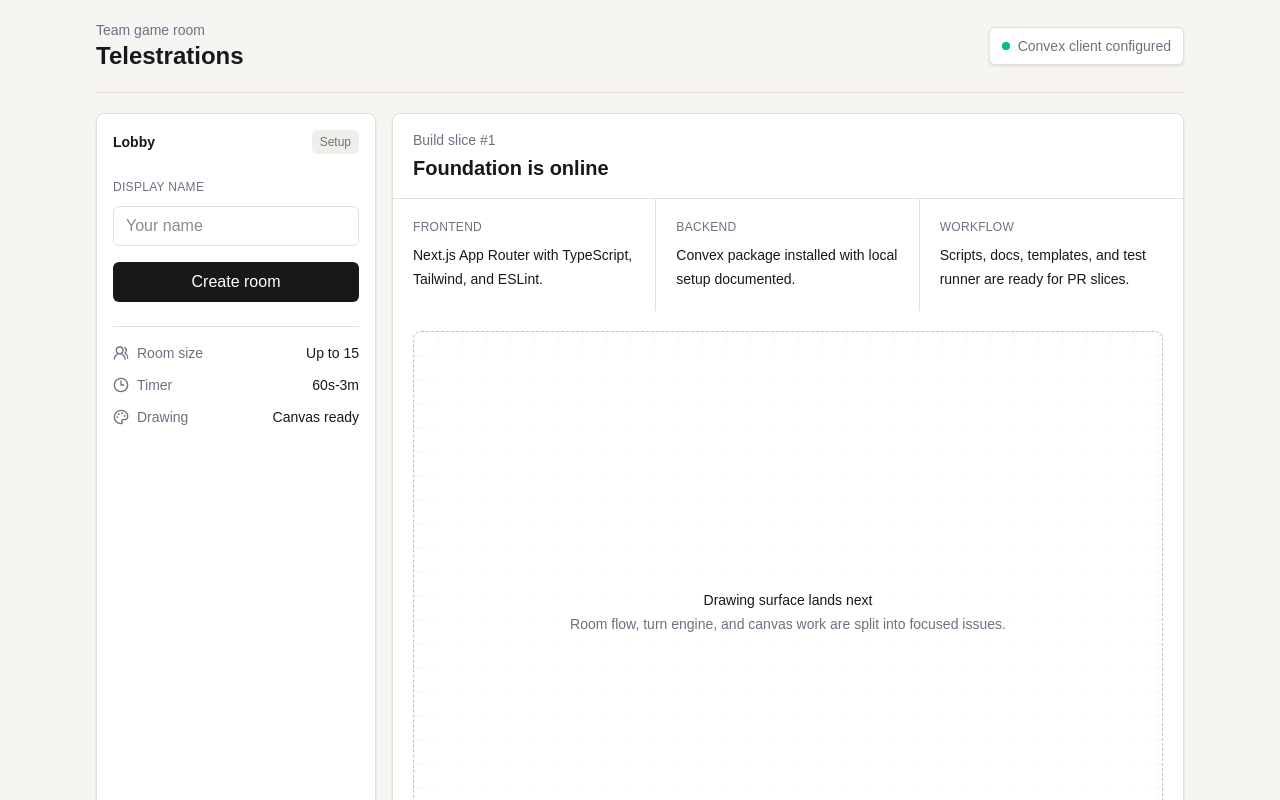
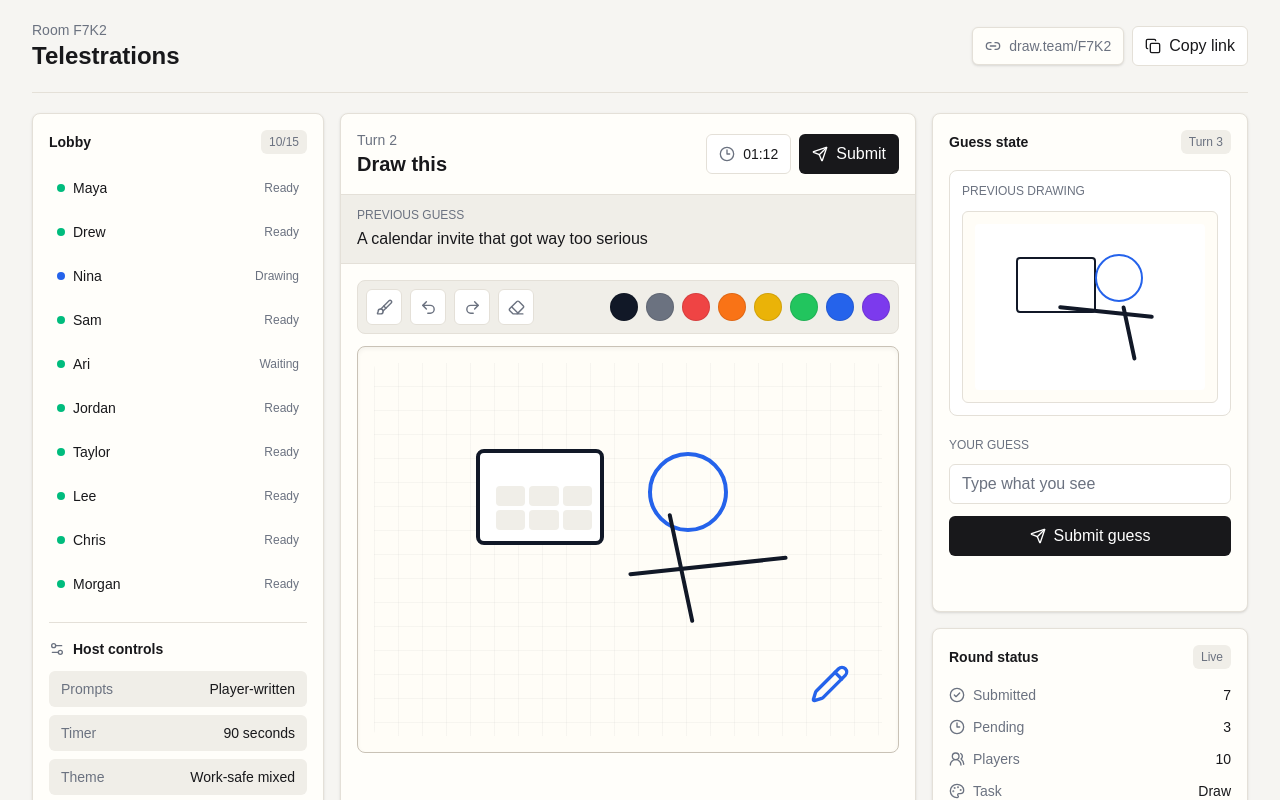
Before and after one commit to zoelsner/telestrations, a Next.js app: page / in a window 1280 px wide. Shown: the top 800 px of the page. Built offline with nearby package versions, Linux system fonts and the light colour scheme; no server answers.

Commit message:
feat(ui): build active task app shell
Add the lobby, draw task, guess task, drawing controls, and reusable UI primitives for the initial product shell. Guard the active-turn rule with a domain test so players only see the immediately previous entry.

Issue: #5
PR: #28

```diff
--- a/src/app/globals.css
+++ b/src/app/globals.css
@@ -6,9 +6,12 @@
   --app-muted: #6b7280;
   --app-border: #e4e0d8;
   --app-border-strong: #c9c2b6;
+  --app-panel: #fffefa;
   --app-soft: #f0eee8;
   --app-accent: #2563eb;
   --app-accent-soft: #dbeafe;
+  --paper: #fffdf7;
+  --ink: #111827;
   --background: var(--app-background);
   --foreground: var(--app-foreground);
 }
--- a/src/app/page.tsx
+++ b/src/app/page.tsx
@@ -1,99 +1,272 @@
-import { Clock3, Palette, UsersRound } from "lucide-react";
+import {
+  Brush,
+  CheckCircle2,
+  Clock3,
+  Copy,
+  Eraser,
+  Link2,
+  Palette,
+  Pencil,
+  Redo2,
+  Send,
+  Settings2,
+  Undo2,
+  UsersRound,
+} from "lucide-react";
 import type { ReactNode } from "react";
 
-import { bootstrapStatus } from "@/domain/bootstrap-status";
+import { Button, IconButton, Panel, TextInput } from "@/components/ui";
+import { activeTaskPreview } from "@/domain/active-task-preview";
+
+const players = [
+  { name: "Maya", state: "Ready" },
+  { name: "Drew", state: "Ready" },
+  { name: "Nina", state: "Drawing" },
+  { name: "Sam", state: "Ready" },
+  { name: "Ari", state: "Waiting" },
+  { name: "Jordan", state: "Ready" },
+  { name: "Taylor", state: "Ready" },
+  { name: "Lee", state: "Ready" },
+  { name: "Chris", state: "Ready" },
+  { name: "Morgan", state: "Ready" },
+];
+
+const swatches = [
+  "#111827",
+  "#6b7280",
+  "#ef4444",
+  "#f97316",
+  "#eab308",
+  "#22c55e",
+  "#2563eb",
+  "#7c3aed",
+];
 
 export default function Home() {
   return (
     <main className="min-h-screen bg-[var(--app-background)] text-[var(--app-foreground)]">
-      <div className="mx-auto flex min-h-screen w-full max-w-6xl flex-col px-4 py-5 sm:px-6 lg:px-8">
-        <header className="flex flex-col gap-4 border-b border-[var(--app-border)] pb-5 sm:flex-row sm:items-center sm:justify-between">
+      <div className="mx-auto flex min-h-screen w-full max-w-[1440px] flex-col px-4 py-5 sm:px-6 lg:px-8">
+        <header className="flex flex-col gap-4 border-b border-[var(--app-border)] pb-5 xl:flex-row xl:items-center xl:justify-between">
           <div>
-            <p className="text-sm font-medium text-[var(--app-muted)]">Team game room</p>
+            <p className="text-sm font-medium text-[var(--app-muted)]">Room F7K2</p>
             <h1 className="text-2xl font-semibold tracking-normal text-[var(--app-foreground)]">
               Telestrations
             </h1>
           </div>
-          <div className="flex items-center gap-2 rounded-md border border-[var(--app-border)] bg-white px-3 py-2 text-sm text-[var(--app-muted)] shadow-sm">
-            <span className="h-2 w-2 rounded-full bg-emerald-500" aria-hidden="true" />
-            {bootstrapStatus.convex}
+          <div className="flex flex-col gap-2 sm:flex-row sm:items-center">
+            <div className="inline-flex items-center gap-2 rounded-md border border-[var(--app-border)] bg-[var(--app-panel)] px-3 py-2 text-sm text-[var(--app-muted)] shadow-sm">
+              <Link2 size={16} />
+              draw.team/F7K2
+            </div>
+            <Button>
+              <Copy size={16} />
+              Copy link
+            </Button>
           </div>
         </header>
 
-        <section className="grid flex-1 gap-4 py-5 lg:grid-cols-[280px_1fr]">
-          <aside className="rounded-lg border border-[var(--app-border)] bg-white p-4 shadow-sm">
-            <div className="flex items-center justify-between">
-              <h2 className="text-sm font-semibold text-[var(--app-foreground)]">Lobby</h2>
-              <span className="rounded-md bg-[var(--app-soft)] px-2 py-1 text-xs text-[var(--app-muted)]">
-                Setup
-              </span>
-            </div>
+        <section className="grid flex-1 gap-4 py-5 xl:grid-cols-[292px_minmax(0,1fr)_316px]">
+          <Panel className="flex flex-col p-4">
+            <SectionHeader label="Lobby" meta={`${players.length}/15`} />
 
-            <div className="mt-5 space-y-4">
-              <label className="block">
-                <span className="text-xs font-medium uppercase tracking-wide text-[var(--app-muted)]">
-                  Display name
-                </span>
-                <input
-                  className="mt-2 h-10 w-full rounded-md border border-[var(--app-border)] bg-white px-3 text-sm outline-none transition focus:border-[var(--app-accent)] focus:ring-4 focus:ring-[var(--app-accent-soft)]"
-                  placeholder="Your name"
-                />
-              </label>
-
-              <button className="flex h-10 w-full items-center justify-center rounded-md bg-[var(--app-foreground)] px-4 text-sm font-medium text-white transition hover:bg-black">
-                Create room
-              </button>
-            </div>
-
-            <div className="mt-6 space-y-3 border-t border-[var(--app-border)] pt-4">
-              <StatRow icon={<UsersRound size={16} />} label="Room size" value="Up to 15" />
-              <StatRow icon={<Clock3 size={16} />} label="Timer" value="60s-3m" />
-              <StatRow icon={<Palette size={16} />} label="Drawing" value="Canvas ready" />
-            </div>
-          </aside>
-
-          <section className="rounded-lg border border-[var(--app-border)] bg-white shadow-sm">
-            <div className="border-b border-[var(--app-border)] px-5 py-4">
-              <p className="text-sm font-medium text-[var(--app-muted)]">Build slice #1</p>
-              <h2 className="mt-1 text-xl font-semibold text-[var(--app-foreground)]">
-                Foundation is online
-              </h2>
-            </div>
-
-            <div className="grid gap-0 md:grid-cols-3">
-              {bootstrapStatus.items.map((item) => (
+            <div className="mt-4 space-y-2">
+              {players.map((player) => (
                 <div
-                  className="border-b border-[var(--app-border)] p-5 md:border-b-0 md:border-r last:md:border-r-0"
-                  key={item.label}
+                  className="flex h-9 items-center justify-between rounded-md px-2 text-sm hover:bg-[var(--app-soft)]"
+                  key={player.name}
                 >
-                  <p className="text-xs font-medium uppercase tracking-wide text-[var(--app-muted)]">
-                    {item.label}
-                  </p>
-                  <p className="mt-2 text-sm leading-6 text-[var(--app-foreground)]">
-                    {item.value}
-                  </p>
+                  <div className="flex min-w-0 items-center gap-2">
+                    <span
+                      className={`h-2 w-2 rounded-full ${
+                        player.state === "Drawing" ? "bg-[var(--app-accent)]" : "bg-emerald-500"
+                      }`}
+                      aria-hidden="true"
+                    />
+                    <span className="truncate">{player.name}</span>
+                  </div>
+                  <span className="text-xs text-[var(--app-muted)]">{player.state}</span>
                 </div>
               ))}
             </div>
 
-            <div className="p-5">
-              <div className="aspect-[4/3] w-full rounded-lg border border-dashed border-[var(--app-border-strong)] bg-[linear-gradient(0deg,rgba(17,24,39,0.03)_1px,transparent_1px),linear-gradient(90deg,rgba(17,24,39,0.03)_1px,transparent_1px)] bg-[size:24px_24px] p-4">
-                <div className="flex h-full items-center justify-center rounded-md bg-white/80 text-center">
-                  <div>
-                    <p className="text-sm font-medium text-[var(--app-foreground)]">
-                      Drawing surface lands next
-                    </p>
-                    <p className="mt-1 text-sm text-[var(--app-muted)]">
-                      Room flow, turn engine, and canvas work are split into focused issues.
-                    </p>
-                  </div>
-                </div>
+            <div className="mt-5 border-t border-[var(--app-border)] pt-4">
+              <SectionHeader label="Host controls" icon={<Settings2 size={16} />} />
+              <div className="mt-3 grid gap-2">
+                <SettingRow label="Prompts" value="Player-written" />
+                <SettingRow label="Timer" value="90 seconds" />
+                <SettingRow label="Theme" value="Work-safe mixed" />
+                <SettingRow label="Turns" value="Auto" />
               </div>
             </div>
-          </section>
+          </Panel>
+
+          <Panel className="min-w-0 overflow-hidden">
+            <div className="flex flex-col gap-3 border-b border-[var(--app-border)] p-4 lg:flex-row lg:items-center lg:justify-between">
+              <div>
+                <p className="text-sm font-medium text-[var(--app-muted)]">
+                  Turn {activeTaskPreview.drawTask.currentTurn}
+                </p>
+                <h2 className="text-xl font-semibold">{activeTaskPreview.drawTask.title}</h2>
+              </div>
+              <div className="flex items-center gap-2">
+                <Timer value={activeTaskPreview.drawTask.timer} />
+                <Button variant="primary">
+                  <Send size={16} />
+                  Submit
+                </Button>
+              </div>
+            </div>
+
+            <div className="border-b border-[var(--app-border)] bg-[var(--app-soft)] px-4 py-3">
+              <p className="text-xs font-medium uppercase text-[var(--app-muted)]">
+                {activeTaskPreview.drawTask.visibleEntry.label}
+              </p>
+              <p className="mt-1 text-base font-medium">
+                {activeTaskPreview.drawTask.visibleEntry.value}
+              </p>
+            </div>
+
+            <div className="p-4">
+              <DrawingToolbar />
+              <DrawingCanvas />
+            </div>
+          </Panel>
+
+          <div className="grid gap-4">
+            <Panel className="p-4">
+              <SectionHeader
+                label="Guess state"
+                meta={`Turn ${activeTaskPreview.guessTask.currentTurn}`}
+              />
+              <div className="mt-4 rounded-lg border border-[var(--app-border)] bg-white p-3">
+                <p className="text-xs font-medium uppercase text-[var(--app-muted)]">
+                  {activeTaskPreview.guessTask.visibleEntry.label}
+                </p>
+                <SketchPreview />
+              </div>
+              <label className="mt-4 block">
+                <span className="text-xs font-medium uppercase text-[var(--app-muted)]">
+                  Your guess
+                </span>
+                <TextInput className="mt-2" placeholder="Type what you see" />
+              </label>
+              <Button className="mt-3 w-full" variant="primary">
+                <Send size={16} />
+                Submit guess
+              </Button>
+            </Panel>
+
+            <Panel className="p-4">
+              <SectionHeader label="Round status" meta="Live" />
+              <div className="mt-4 space-y-3">
+                <StatRow icon={<CheckCircle2 size={16} />} label="Submitted" value="7" />
+                <StatRow icon={<Clock3 size={16} />} label="Pending" value="3" />
+                <StatRow icon={<UsersRound size={16} />} label="Players" value="10" />
+                <StatRow icon={<Palette size={16} />} label="Task" value="Draw" />
+              </div>
+            </Panel>
+          </div>
         </section>
       </div>
     </main>
+  );
+}
+
+function DrawingToolbar() {
+  return (
+    <div className="mb-3 flex flex-col gap-3 rounded-lg border border-[var(--app-border)] bg-[var(--app-soft)] p-2 sm:flex-row sm:items-center sm:justify-between">
+      <div className="flex items-center gap-2 overflow-x-auto">
+        <IconButton label="Brush">
+          <Brush size={17} />
+        </IconButton>
+        <IconButton label="Undo">
+          <Undo2 size={17} />
+        </IconButton>
+        <IconButton label="Redo">
+          <Redo2 size={17} />
+        </IconButton>
+        <IconButton label="Clear">
+          <Eraser size={17} />
+        </IconButton>
+      </div>
+      <div className="flex items-center gap-2 overflow-x-auto">
+        {swatches.map((color) => (
+          <button
+            aria-label={`Use ${color}`}
+            className="h-7 w-7 shrink-0 rounded-full border border-black/10 ring-offset-2 transition focus:outline-none focus:ring-2 focus:ring-[var(--app-accent)]"
+            key={color}
+            style={{ backgroundColor: color }}
+            type="button"
+          />
+        ))}
+      </div>
+    </div>
+  );
+}
+
+function DrawingCanvas() {
+  return (
+    <div className="aspect-[4/3] min-h-[360px] w-full rounded-lg border border-[var(--app-border-strong)] bg-[var(--paper)] p-4 shadow-inner">
+      <div className="relative h-full overflow-hidden rounded-md bg-[linear-gradient(0deg,rgba(17,24,39,0.035)_1px,transparent_1px),linear-gradient(90deg,rgba(17,24,39,0.035)_1px,transparent_1px)] bg-[size:24px_24px]">
+        <div className="absolute left-[20%] top-[23%] h-24 w-32 rounded-lg border-4 border-[var(--ink)] bg-white" />
+        <div className="absolute left-[24%] top-[33%] grid h-11 w-24 grid-cols-3 gap-1">
+          {Array.from({ length: 6 }).map((_, index) => (
+            <span className="rounded-sm bg-[var(--app-soft)]" key={index} />
+          ))}
+        </div>
+        <div className="absolute left-[54%] top-[24%] h-20 w-20 rounded-full border-4 border-[var(--app-accent)]" />
+        <div className="absolute left-[60%] top-[40%] h-28 w-1 -rotate-12 rounded-full bg-[var(--ink)]" />
+        <div className="absolute left-[50%] top-[54%] h-1 w-40 -rotate-6 rounded-full bg-[var(--ink)]" />
+        <Pencil className="absolute bottom-8 right-8 text-[var(--app-accent)]" size={40} />
+      </div>
+    </div>
+  );
+}
+
+function SketchPreview() {
+  return (
+    <div className="mt-3 aspect-[4/3] rounded-md border border-[var(--app-border)] bg-[var(--paper)] p-3">
+      <div className="relative h-full overflow-hidden rounded bg-white">
+        <div className="absolute left-[18%] top-[20%] h-14 w-20 rounded border-2 border-[var(--ink)]" />
+        <div className="absolute left-[52%] top-[18%] h-12 w-12 rounded-full border-2 border-[var(--app-accent)]" />
+        <div className="absolute left-[36%] top-[52%] h-1 w-24 rotate-6 rounded bg-[var(--ink)]" />
+        <div className="absolute left-[66%] top-[49%] h-14 w-1 -rotate-12 rounded bg-[var(--ink)]" />
+      </div>
+    </div>
+  );
+}
+
+function Timer({ value }: { value: string }) {
+  return (
+    <div className="inline-flex h-10 items-center gap-2 rounded-md border border-[var(--app-border)] bg-white px-3 text-sm font-medium">
+      <Clock3 size={16} className="text-[var(--app-muted)]" />
+      <span>{value}</span>
+    </div>
+  );
+}
+
+function SectionHeader({ icon, label, meta }: { icon?: ReactNode; label: string; meta?: string }) {
+  return (
+    <div className="flex items-center justify-between gap-3">
+      <div className="flex items-center gap-2">
+        {icon ? <span className="text-[var(--app-muted)]">{icon}</span> : null}
+        <h2 className="text-sm font-semibold">{label}</h2>
+      </div>
+      {meta ? (
+        <span className="rounded-md bg-[var(--app-soft)] px-2 py-1 text-xs text-[var(--app-muted)]">
+          {meta}
+        </span>
+      ) : null}
+    </div>
+  );
+}
+
+function SettingRow({ label, value }: { label: string; value: string }) {
+  return (
+    <div className="flex min-h-9 items-center justify-between gap-3 rounded-md bg-[var(--app-soft)] px-3 text-sm">
+      <span className="text-[var(--app-muted)]">{label}</span>
+      <span className="text-right font-medium">{value}</span>
+    </div>
   );
 }
 
--- /dev/null
+++ b/src/components/ui.tsx
@@ -0,0 +1,55 @@
+import type { ButtonHTMLAttributes, InputHTMLAttributes, ReactNode } from "react";
+
+type ButtonProps = ButtonHTMLAttributes<HTMLButtonElement> & {
+  variant?: "primary" | "secondary" | "ghost";
+};
+
+export function Button({ className = "", variant = "secondary", ...props }: ButtonProps) {
+  const variants = {
+    primary: "border-transparent bg-[var(--app-foreground)] text-white hover:bg-black",
+    secondary:
+      "border-[var(--app-border)] bg-white text-[var(--app-foreground)] hover:bg-[var(--app-soft)]",
+    ghost:
+      "border-transparent bg-transparent text-[var(--app-muted)] hover:bg-[var(--app-soft)] hover:text-[var(--app-foreground)]",
+  };
+
+  return (
+    <button
+      className={`inline-flex h-10 items-center justify-center gap-2 rounded-md border px-3 text-sm font-medium transition focus:outline-none focus:ring-4 focus:ring-[var(--app-accent-soft)] ${variants[variant]} ${className}`}
+      type="button"
+      {...props}
+    />
+  );
+}
+
+export function IconButton({ children, label }: { children: ReactNode; label: string }) {
+  return (
+    <button
+      aria-label={label}
+      className="inline-flex h-9 w-9 items-center justify-center rounded-md border border-[var(--app-border)] bg-white text-[var(--app-muted)] transition hover:bg-[var(--app-soft)] hover:text-[var(--app-foreground)] focus:outline-none focus:ring-4 focus:ring-[var(--app-accent-soft)]"
+      title={label}
+      type="button"
+    >
+      {children}
+    </button>
+  );
+}
+
+export function Panel({ children, className = "" }: { children: ReactNode; className?: string }) {
+  return (
+    <section
+      className={`rounded-lg border border-[var(--app-border)] bg-[var(--app-panel)] shadow-sm ${className}`}
+    >
+      {children}
+    </section>
+  );
+}
+
+export function TextInput({ className = "", ...props }: InputHTMLAttributes<HTMLInputElement>) {
+  return (
+    <input
+      className={`h-10 w-full rounded-md border border-[var(--app-border)] bg-white px-3 text-sm text-[var(--app-foreground)] outline-none transition placeholder:text-[var(--app-muted)] focus:border-[var(--app-accent)] focus:ring-4 focus:ring-[var(--app-accent-soft)] ${className}`}
+      {...props}
+    />
+  );
+}
--- /dev/null
+++ b/src/domain/active-task-preview.ts
@@ -0,0 +1,51 @@
+export type VisibleEntry =
+  | {
+      kind: "text";
+      label: "Previous prompt" | "Previous guess";
+      turn: number;
+      value: string;
+    }
+  | {
+      kind: "drawing";
+      label: "Previous drawing";
+      turn: number;
+      alt: string;
+    };
+
+export type ActiveTaskPreview = {
+  kind: "draw" | "guess";
+  title: string;
+  currentTurn: number;
+  timer: string;
+  visibleEntry: VisibleEntry;
+};
+
+export const activeTaskPreview = {
+  drawTask: {
+    kind: "draw",
+    title: "Draw this",
+    currentTurn: 2,
+    timer: "01:12",
+    visibleEntry: {
+      kind: "text",
+      label: "Previous guess",
+      turn: 1,
+      value: "A calendar invite that got way too serious",
+    },
+  },
+  guessTask: {
+    kind: "guess",
+    title: "Guess this",
+    currentTurn: 3,
+    timer: "00:48",
+    visibleEntry: {
+      kind: "drawing",
+      label: "Previous drawing",
+      turn: 2,
+      alt: "A simple line drawing with a calendar, alert marker, and dramatic motion lines.",
+    },
+  },
+} as const satisfies {
+  drawTask: ActiveTaskPreview;
+  guessTask: ActiveTaskPreview;
+};
```
Also changed, not shown: 1 other file (tests, documents, lock files or other folders).
